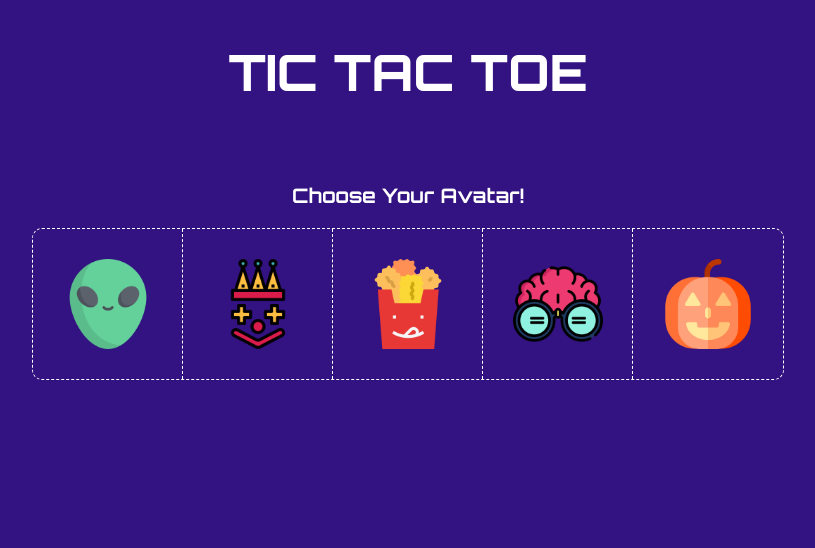
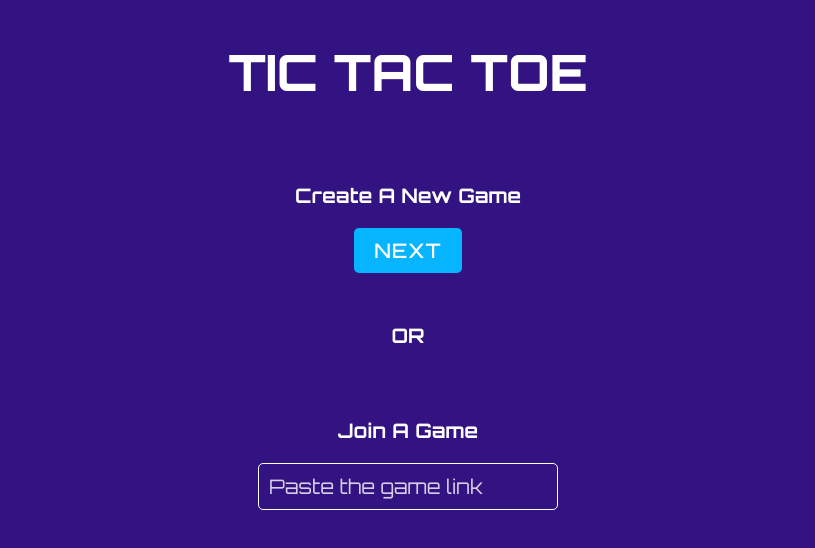
Before and after one commit to CodingMaven1/LiveTicTacToe, a React app: page / in a window 1280 px wide. Shown: the top 548 px of the page, without its empty margins (232-1047 px from the left). Built offline with nearby package versions, Linux system fonts and the light colour scheme.

Commit message:
Screens added

```diff
--- a/src/game/game.css
+++ b/src/game/game.css
@@ -14,6 +14,13 @@
   animation: moveUp 1s forwards ease;
 }
 
+.Game--Div {
+  margin-bottom: 5rem;
+  display: flex;
+  flex-direction: column;
+  align-items: center;
+}
+
 .Game--Title {
   padding: 4rem 0;
   font-size: 5rem;
@@ -22,6 +29,44 @@
 
 .Game--Subtitle {
   padding-bottom: 2rem;
+}
+
+.Game--Input {
+  font-family: 'Orbitron', sans-serif;
+  font-size: 2rem;
+  width: 300px;
+  text-decoration: none;
+  background-color: transparent;
+  border: 1px solid #fff;
+  border-radius: 5px;
+  padding: 1rem;
+  color: #fff;
+  margin-bottom: 2rem;
+}
+
+.Game--Input:focus {
+  outline: none;
+}
+
+.Game--Input::placeholder{
+  font-family: 'Orbitron', sans-serif;
+  font-size: 2rem;
+  color: rgba(255, 255, 255, 0.8);
+}
+
+.Game--SubmitButton {
+  padding: 1rem 2rem;
+  text-decoration: none;
+  font-family: 'Orbitron', sans-serif;
+  background-color: #07B4FF;
+  color: #fff;
+  border: none;
+  cursor: pointer;
+  border-radius: 5px;
+  font-size: 2rem;
+  text-transform: uppercase;
+  font-weight: 500;
+  letter-spacing: 1px
 }
 
 .Game--Choose {
@@ -50,10 +95,6 @@
   border-right: none;
   border-top-right-radius: 10px;
   border-bottom-right-radius: 10px;
-}
-
-.Game--ChooseCube:hover {
-  background-color: #FFD651;
 }
 
 .Game--Board {
--- a/src/game/game.tsx
+++ b/src/game/game.tsx
@@ -1,4 +1,6 @@
 import React from 'react';
+
+import { url } from '../data/constants';
 
 import alienlogo from '../images/alien.png';
 import clownlogo from '../images/clown.png';
@@ -11,12 +13,47 @@ import './game.css';
 
 const Game = () => {
 
-    const [view, setView] = React.useState<string>("choose");
+    const [view, setView] = React.useState<string>("initialize");
+    const [newgame, setNewGame] = React.useState<null | boolean>(null);
     const [player, setPlayer] = React.useState<string>("Player1");
+    const [name, setName] = React.useState<string>("");
+    const [room, setRoom] = React.useState<string>("");
     const [moves, setMoves] = React.useState<string[][]>([["","",""],["","",""],["","",""]]);
     const [icons, setIcons] = React.useState([alienlogo, clownlogo]);
     const [champion, setChampion] = React.useState<string | null>(null)
     const shapes = [alienlogo, clownlogo, frieslogo, nerdlogo, pumpkinlogo];
+
+    const onTypeHandler = (type: string) => {
+        type === "new" ? setNewGame(true) : setNewGame(false);
+        setView("choose");
+    }
+
+    const onChangeHandler = (e: React.ChangeEvent<HTMLInputElement>, type: string) => {
+        switch(type) {
+            case "name":
+                setName(e.target.value);
+                break;
+            case "room":
+                setRoom(e.target.value);
+                break;
+            default:
+                break;
+        }
+    }
+
+    const onShapeHandler = (index: number) => {
+        const newicons = [...icons];
+
+        newicons[0] = shapes[index];
+        shapes.splice(index, 1);
+        newicons[1] = shapes[Math.floor(Math.random() * 4)];
+
+        setIcons(newicons);
+    }
+
+    const onGameStartHandler = () => {
+        setView("board");
+    }
 
     const onPlayerMoveHandler = (index1: number, index2: number) => {
         const newmoves = [...moves];
@@ -59,23 +96,13 @@ const Game = () => {
         }
     }
 
-    const onShapeHandler = (index: number) => {
-        const newicons = [...icons];
-
-        newicons[0] = shapes[index];
-        shapes.splice(index, 1);
-        newicons[1] = shapes[Math.floor(Math.random() * 4)];
-
-        setIcons(newicons);
-        setView("board");
-    }
-
     const onRestartHandler = () => {
-        setView("choose");
+        setView("initialize");
         setPlayer("Player1");
         setMoves([["","",""],["","",""],["","",""]]);
         setIcons([alienlogo, clownlogo]);
         setChampion(null);
+        setRoom("");
     }
 
     function checkEquality(a:string ,b: string,c: string): boolean {
@@ -122,20 +149,50 @@ const Game = () => {
         <div className="Game">
             <h1 className="Game--Title">TIC TAC TOE</h1>
             {
+                 view === "initialize" ?
+                    <div className="Game--Container">
+                        <div className="Game--Div">
+                            <h1 className="Game--Subtitle">Create A New Game</h1>
+                            <input type="submit" className="Game--SubmitButton" onClick={() => onTypeHandler("new")} value="Next" />
+                        </div>
+                        <div className="Game--Div">
+                            <h1 className="Game--Subtitle">OR</h1>
+                        </div>
+                        <div className="Game--Div">
+                            <h1 className="Game--Subtitle">Join A Game</h1>
+                            <input className="Game--Input" type="text" placeholder="Paste the game link" value={room} onChange={(event) => onChangeHandler(event,"room")} />
+                            {
+                                room === "" ? null :
+                                    <input type="submit" className="Game--SubmitButton" onClick={() => onTypeHandler("old")} value="Next" />
+                            }
+                        </div>
+                    </div> :
                     view === "choose" ?
                         <div className="Game--Container">
+                            <div className="Game--Div">
+                                <h1 className="Game--Subtitle">Enter Your Name!</h1>
+                                <input className="Game--Input" type="text" value={name} onChange={(event) => onChangeHandler(event,"name")} />
+                            </div>
+                            <div className="Game--Div">
                                 <h1 className="Game--Subtitle">Choose Your Avatar!</h1>
                                 <div className="Game--Choose">
                                     {
                                         shapes.map((shape, shapeid) => {
                                             return (
-                                        <div className="Game--ChooseCube" key={shapeid} onClick={() => onShapeHandler(shapeid)}>
+                                                <div className="Game--ChooseCube" key={shapeid}
+                                                    style={{ backgroundColor: shape === icons[0] ? '#FFD651' : "transparent" }}
+                                                    onClick={() => onShapeHandler(shapeid)}>
                                                     <img src={shape} className="Game--BoardIcon" alt="shape" />
                                                 </div>
                                             )
                                         })
                                     }
                                 </div>
+                            </div>
+                            {
+                                name === "" ? null :
+                                    <input type="submit" className="Game--SubmitButton" onClick={onGameStartHandler} value={newgame ? "Create" : "Join"} />
+                            }
                         </div> :
                         view === "board" ?
                             <div className="Game--Board">
```
Also changed, not shown: src/data/constants.js (+1 -9 lines). Lines whose indentation alone changed are shown as unchanged.
